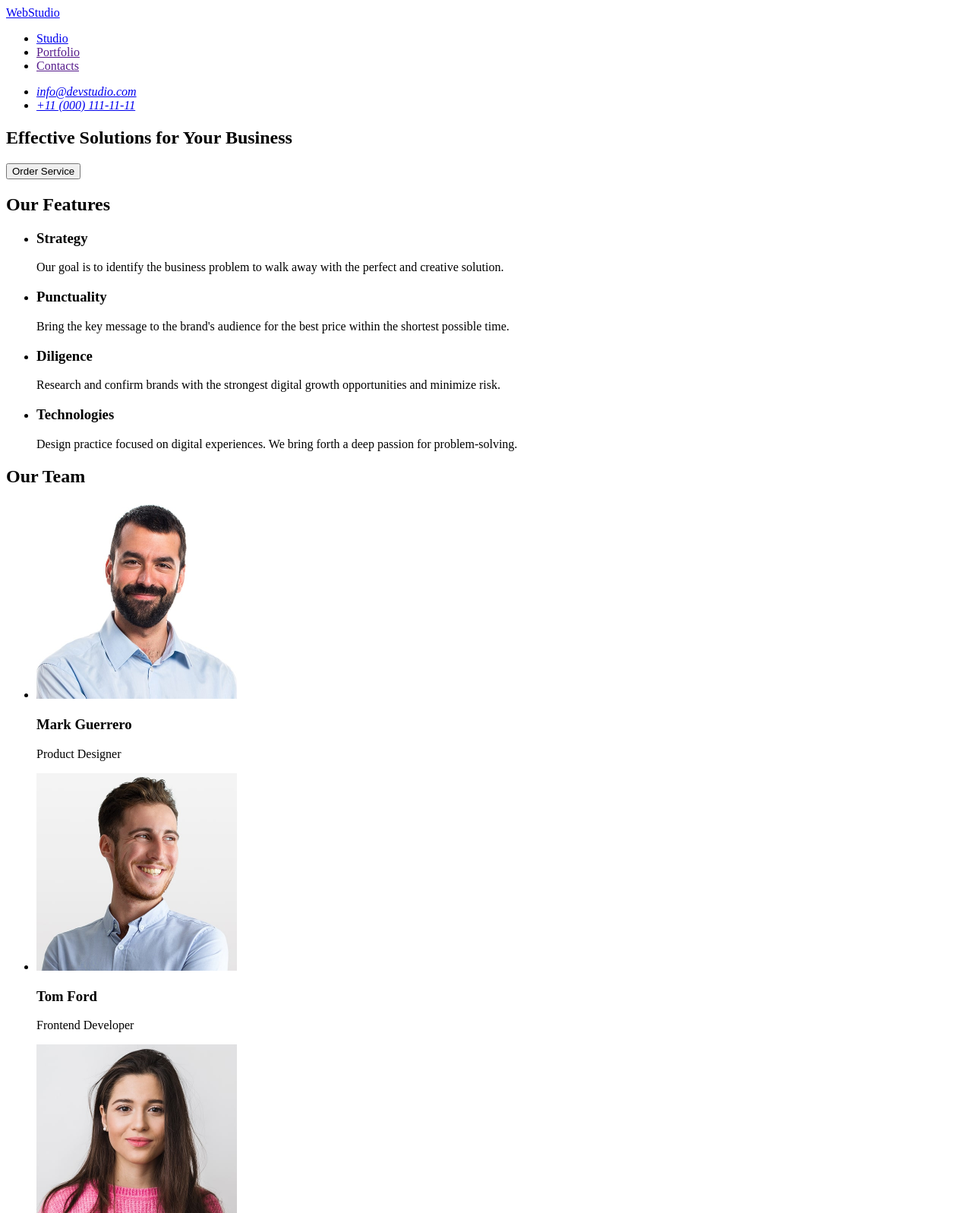
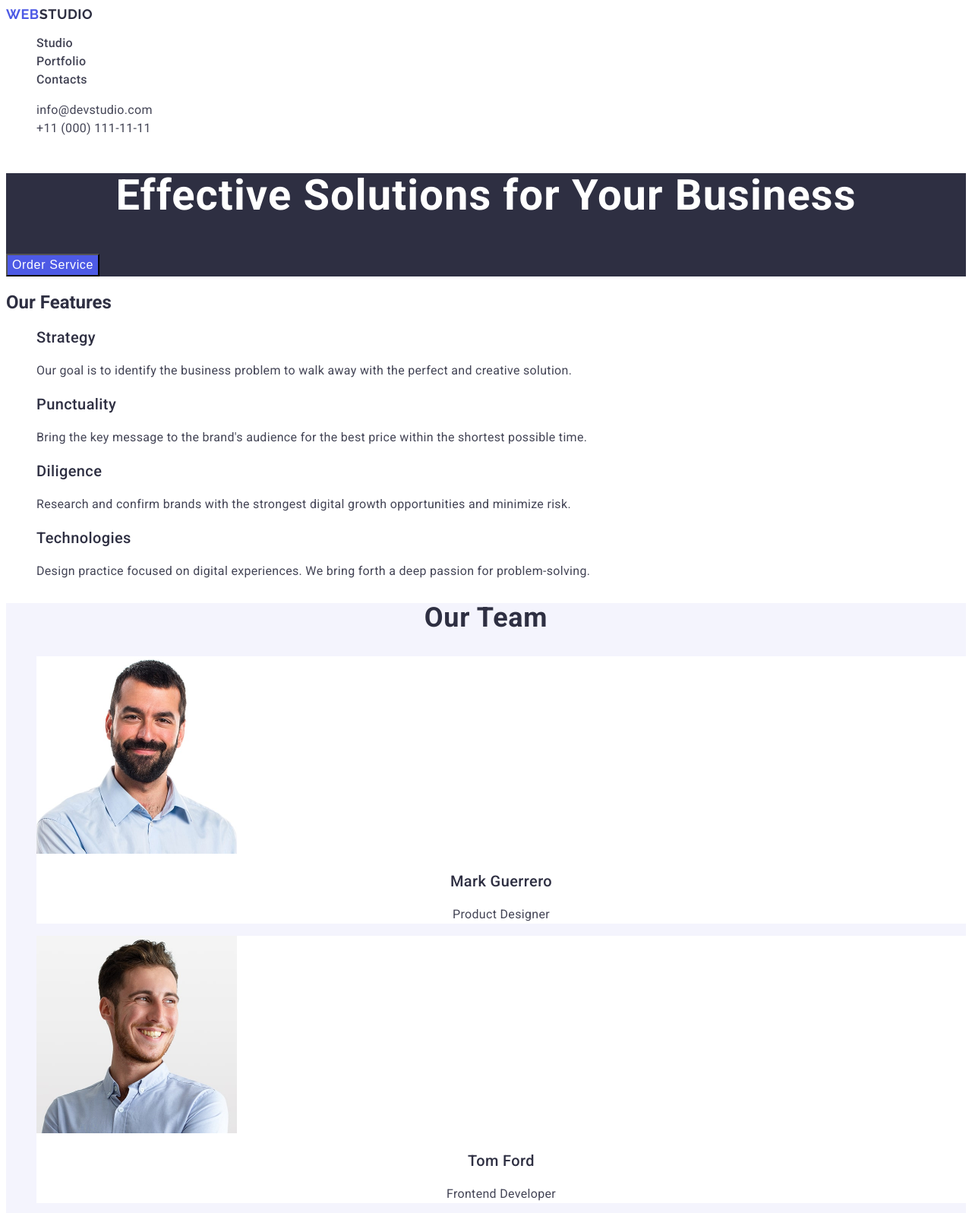
Before and after one commit to Olga-Krytska/goit-markup-hw-02, a plain HTML site: page index.html in a window 1280 px wide. Shown: the top 1597 px of the page at 76% size. Drawn offline with Linux system fonts and the light colour scheme.

Commit message:
Modifi readme, add Portfolio-section, images, css file

```diff
--- /dev/null
+++ b/css/styles.css
@@ -0,0 +1,164 @@
+body {
+  font-family: "Roboto", sans-serif;
+  color: #434455;
+  background-color: white;
+}
+
+h1,
+h2,
+h3 {
+  color: #2e2f42;
+}
+
+a {
+  text-decoration: none;
+}
+
+ul {
+  list-style-type: none;
+}
+
+/* ---header--- */
+
+.logo {
+  font-family: "Raleway", sans-serif;
+  font-weight: 700;
+  font-size: 18px;
+  line-height: 1.17;
+  letter-spacing: 0.03em;
+  text-transform: uppercase;
+  color: #2e2f42;
+}
+
+.logo-accent {
+  color: #4d5ae5;
+}
+
+.nav-menu-title {
+  font-weight: 500;
+  font-size: 16px;
+  line-height: 1.5;
+  letter-spacing: 0.02em;
+  color: inherit;
+}
+
+.address-menu {
+  font-weight: 400;
+  font-size: 16px;
+  line-height: 1.5;
+  letter-spacing: 0.02em;
+  font-style: normal;
+  color: inherit;
+}
+
+/* ---hero--- */
+
+.hero {
+  background-color: #2e2f42;
+}
+
+.hero-title {
+  font-weight: 700;
+  font-size: 56px;
+  line-height: 1.07;
+  letter-spacing: 0.02em;
+  text-align: center;
+  color: #fff;
+}
+.hero-btn {
+  font-weight: 500;
+  font-size: 16px;
+  line-height: 1.5;
+  letter-spacing: 0.04em;
+  color: #fff;
+  background-color: #4d5ae5;
+  cursor: pointer;
+}
+
+/* ---Features--- */
+
+.features-item-title {
+  font-weight: 500;
+  font-size: 20px;
+  line-height: 1.2;
+  letter-spacing: 0.02em;
+}
+
+.features-item-text {
+  /* font-weight: 400; */
+  font-size: 16px;
+  line-height: 1.5;
+  letter-spacing: 0.02em;
+}
+/* ---team--- */
+
+.team {
+  background-color: #f4f4fd;
+}
+
+.team-title {
+  font-size: 36px;
+  line-height: 1.11;
+  letter-spacing: 0.02em;
+  text-align: center;
+}
+
+.team-item {
+  background-color: #fff;
+}
+
+.team-item-title {
+  font-weight: 500;
+  font-size: 20px;
+  line-height: 1.2;
+  letter-spacing: 0.02em;
+  text-align: center;
+  color: #2e2f42;
+}
+
+.team-item-text {
+  /* font-weight: 400; */
+  font-size: 16px;
+  line-height: 1.5;
+  letter-spacing: 0.02em;
+  text-align: center;
+}
+
+/* ---portfolio--- */
+
+.portfolio-title {
+  font-size: 36px;
+  line-height: 1.11;
+  letter-spacing: 0.02em;
+  text-align: center;
+}
+
+.portfolio-item-title {
+  font-weight: 500;
+  font-size: 20px;
+  line-height: 1.2;
+  letter-spacing: 0.02em;
+  color: #2e2f42;
+}
+
+.portfolio-item-text {
+  font-size: 16px;
+  line-height: 1.5;
+  letter-spacing: 0.02em;
+}
+
+/* ---footer--- */
+.section-footer {
+  background-color: #2e2f42;
+}
+
+.section-footer .logo {
+  color: #f4f4fd;
+}
+
+.footer-text {
+  font-size: 16px;
+  line-height: 1.5;
+  letter-spacing: 0.02em;
+  color: #f4f4fd;
+}
--- a/index.html
+++ b/index.html
@@ -3,118 +3,202 @@
   <head>
     <meta charset="UTF-8" />
     <meta name="viewport" content="width=device-width, initial-scale=1.0" />
-    <title>Document</title>
+    <link rel="preconnect" href="https://fonts.googleapis.com" />
+    <link rel="preconnect" href="https://fonts.gstatic.com" crossorigin />
+    <link
+      href="https://fonts.googleapis.com/css2?family=Raleway:ital,wght@0,700;1,700&family=Roboto:ital,wght@0,100..900;1,100..900&display=swap"
+      rel="stylesheet"
+    />
+    <link rel="stylesheet" href="./css/styles.css" />
+    <title>Webstudio</title>
   </head>
   <body>
     <header>
-      <a href="./index.html">WebStudio</a>
+      <a href="./index.html" class="logo">
+        <span class="logo-accent">Web</span>Studio</a
+      >
       <nav>
-        <ul>
+        <ul class="nav-menu">
           <li>
-            <a href="./index.html">Studio</a>
+            <a href="./index.html" class="nav-menu-title">Studio</a>
           </li>
           <li>
-            <a href="">Portfolio</a>
+            <a href="#portfolio" class="nav-menu-title">Portfolio</a>
           </li>
           <li>
-            <a href="">Contacts</a>
+            <a href="" class="nav-menu-title">Contacts</a>
           </li>
         </ul>
       </nav>
       <address>
         <ul>
-          <li><a href="mailto:info@devstudio.com">info@devstudio.com</a></li>
-          <li><a href="tel:+110001111111">+11 (000) 111-11-11</a></li>
+          <li>
+            <a href="mailto:info@devstudio.com" class="address-menu"
+              >info@devstudio.com</a
+            >
+          </li>
+          <li>
+            <a href="tel:+110001111111" class="address-menu"
+              >+11 (000) 111-11-11</a
+            >
+          </li>
         </ul>
       </address>
     </header>
     <main>
-      <section>
-        <h1>Effective Solutions for Your Business</h1>
-        <button type="button">Order Service</button>
+      <section class="hero">
+        <h1 class="hero-title">Effective Solutions for Your Business</h1>
+        <button type="button" class="hero-btn">Order Service</button>
       </section>
-      <section>
-        <h2>Our Features</h2>
+      <section class="features">
+        <h2 class="features-title">Our Features</h2>
         <ul>
           <li>
-            <h3>Strategy</h3>
-            <p>
+            <h3 class="features-item-title">Strategy</h3>
+            <p class="features-item-text">
               Our goal is to identify the business problem to walk away with the
               perfect and creative solution.
             </p>
           </li>
           <li>
-            <h3>Punctuality</h3>
-            <p>
+            <h3 class="features-item-title">Punctuality</h3>
+            <p class="features-item-text">
               Bring the key message to the brand's audience for the best price
               within the shortest possible time.
             </p>
           </li>
           <li>
-            <h3>Diligence</h3>
-            <p>
+            <h3 class="features-item-title">Diligence</h3>
+            <p class="features-item-text">
               Research and confirm brands with the strongest digital growth
               opportunities and minimize risk.
             </p>
           </li>
           <li>
-            <h3>Technologies</h3>
-            <p>
+            <h3 class="features-item-title">Technologies</h3>
+            <p class="features-item-text">
               Design practice focused on digital experiences. We bring forth a
               deep passion for problem-solving.
             </p>
           </li>
         </ul>
       </section>
-      <section>
-        <h2>Our Team</h2>
+      <section class="team">
+        <h2 class="team-title">Our Team</h2>
         <ul>
-          <li>
+          <li class="team-item">
             <img
               src="./images/imgMark.jpg"
               alt="Mark Guerrero"
               width="264"
               height="260"
             />
-            <h3>Mark Guerrero</h3>
-            <p>Product Designer</p>
+            <h3 class="team-item-title">Mark Guerrero</h3>
+            <p class="team-item-text">Product Designer</p>
           </li>
-          <li>
+          <li class="team-item">
             <img
               src="./images/imgTom.jpg"
               alt="Tom Ford"
               width="264"
               height="260"
             />
-            <h3>Tom Ford</h3>
-            <p>Frontend Developer</p>
+            <h3 class="team-item-title">Tom Ford</h3>
+            <p class="team-item-text">Frontend Developer</p>
           </li>
-          <li>
+          <li class="team-item">
             <img
               src="./images/imgCamila.jpg"
               alt="Camila Garcia"
               width="264"
               height="260"
             />
-            <h3>Camila Garcia</h3>
-            <p>Marketing</p>
+            <h3 class="team-item-title">Camila Garcia</h3>
+            <p class="team-item-text">Marketing</p>
           </li>
-          <li>
+          <li class="team-item">
             <img
               src="./images/imgDaniel.jpg"
               alt="Daniel Wilson"
               width="264"
               height="260"
             />
-            <h3>Daniel Wilson</h3>
-            <p>UI Designer</p>
+            <h3 class="team-item-title">Daniel Wilson</h3>
+            <p class="team-item-text">UI Designer</p>
+          </li>
+        </ul>
+      </section>
+      <section>
+        <h2 id="portfolio" class="portfolio-title">Our Portfolio</h2>
+        <ul>
+          <li>
+            <img
+              src="./images/Portfolio/imgApp.png"
+              alt="Banking App"
+              width="360"
+              height="300"
+            />
+            <h3 class="portfolio-item-title">Banking App</h3>
+            <p class="portfolio-item-text">App</p>
+          </li>
+          <li>
+            <img
+              src="./images/Portfolio/imgPayment.png"
+              alt="Cashless Payment"
+              width="360"
+              height="300"
+            />
+            <h3 class="portfolio-item-title">Cashless Payment</h3>
+            <p class="portfolio-item-text">Marketing</p>
+          </li>
+          <li>
+            <img
+              src="./images/Portfolio/imgMeditation.png"
+              alt="Meditation App"
+              width="360"
+              height="300"
+            />
+            <h3 class="portfolio-item-title">Meditation App</h3>
+            <p class="portfolio-item-text">App</p>
+          </li>
+          <li>
+            <img
+              src="./images/Portfolio/imgTaxi.png"
+              alt="Taxi Service"
+              width="360"
+              height="300"
+            />
+            <h3 class="portfolio-item-title">Taxi Service</h3>
+            <p class="portfolio-item-text">Marketing</p>
+          </li>
+          <li>
+            <img
+              src="./images/Portfolio/imgScreen.png"
+              alt="Screen Illustrations"
+              width="360"
+              height="300"
+            />
+            <h3 class="portfolio-item-title">Screen Illustrations</h3>
+            <p class="portfolio-item-text">Design</p>
+          </li>
+          <li>
+            <img
+              src="./images/Portfolio/imgCourses.png"
+              alt="Online Courses"
+              width="360"
+              height="300"
+            />
+            <h3 class="portfolio-item-title">Online Courses</h3>
+            <p class="portfolio-item-text">Marketing</p>
           </li>
         </ul>
       </section>
     </main>
-    <footer>
-      <a href="./index.html">WebStudio</a>
-      <p>
+    <footer class="section-footer">
+      <a href="./index.html" class="logo">
+        <span class="logo-accent">Web</span>Studio</a
+      >
+      <p class="footer-text">
         Increase the flow of customers and sales for your business with digital
         marketing & growth solutions.
       </p>
```
Also changed, not shown: images/Portfolio/imgApp.png (added), images/Portfolio/imgCourses.png (added), images/Portfolio/imgMeditation.png (added), images/Portfolio/imgPayment.png (added), images/Portfolio/imgScreen.png (added), images/Portfolio/imgTaxi.png (added), 1 other file.
